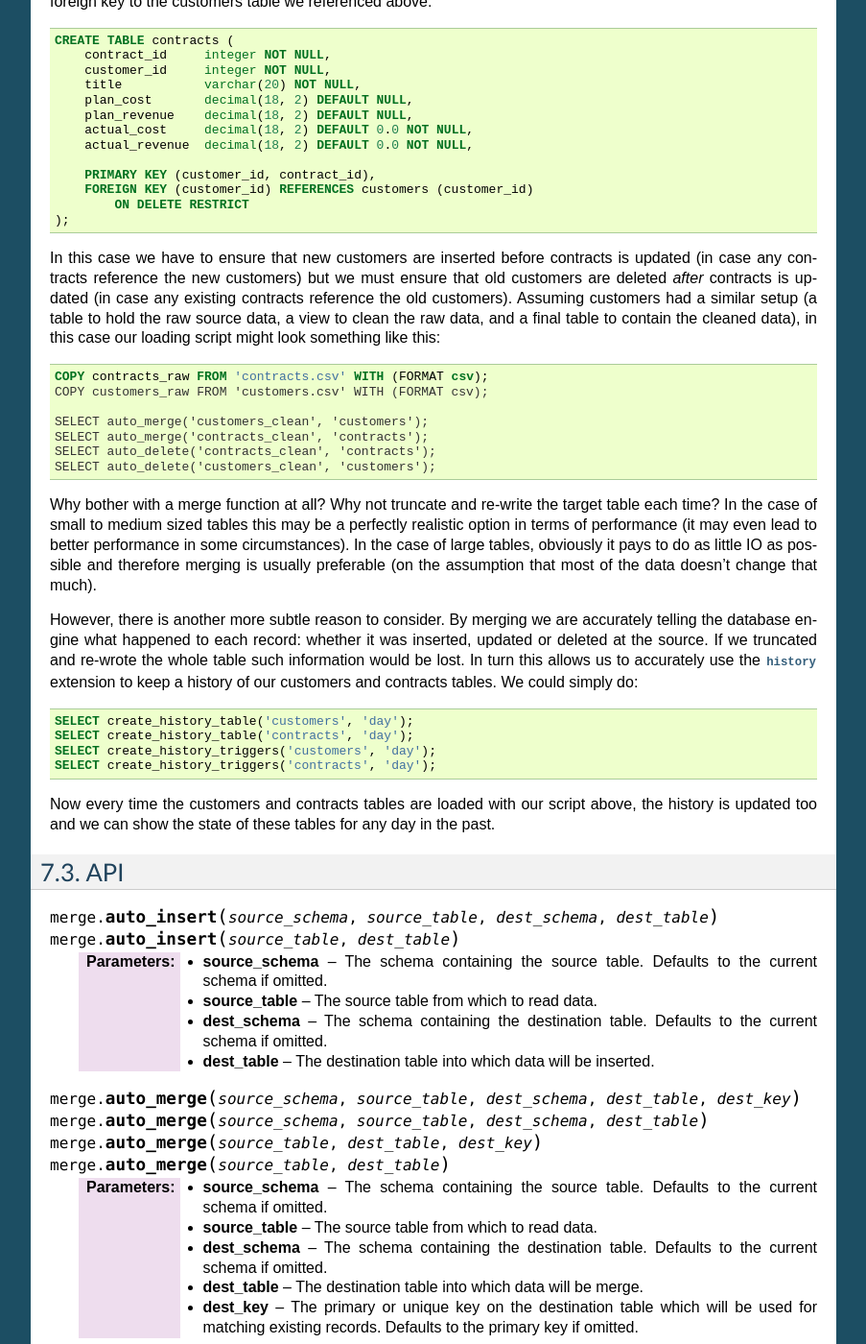
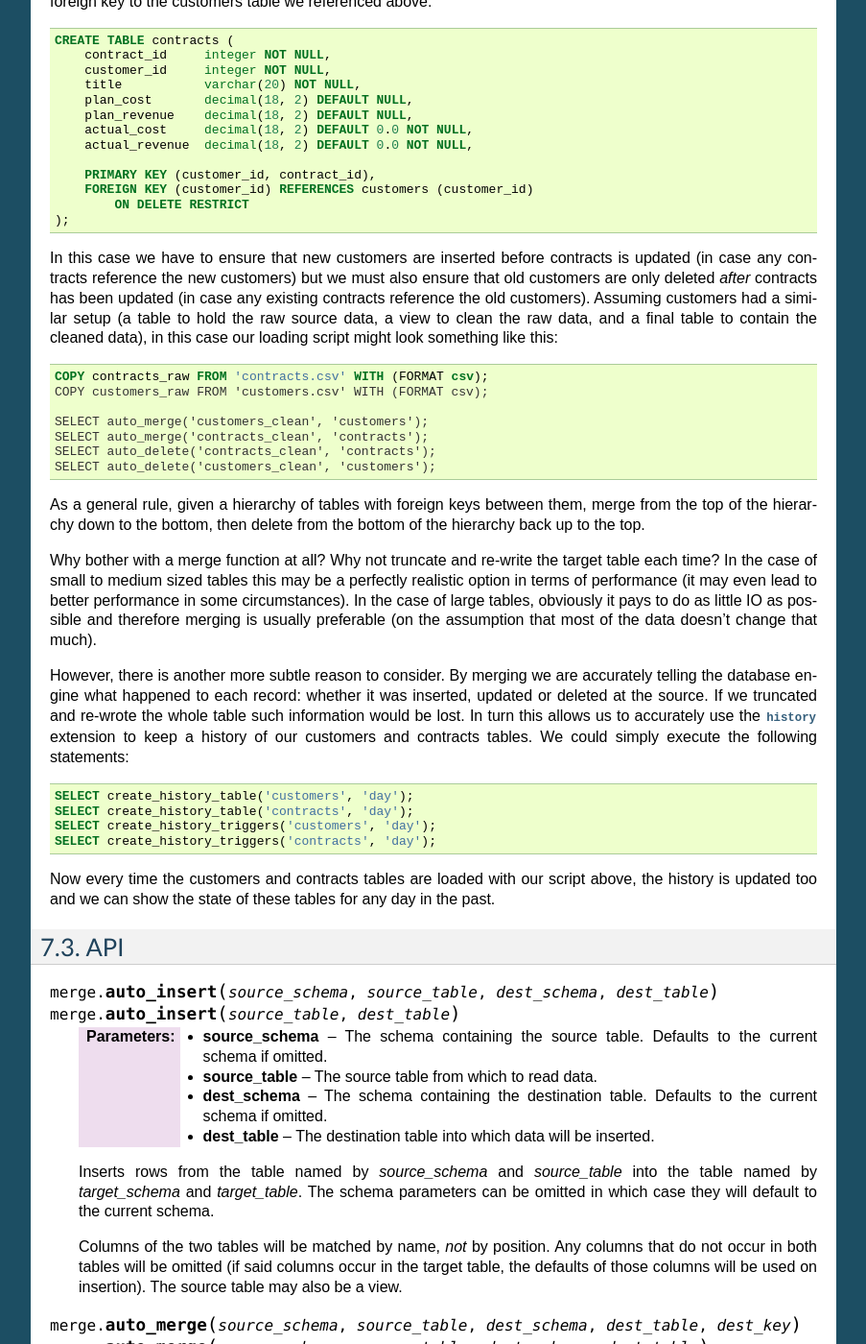
Before and after one commit to waveform-computing/oliphant, a Sphinx documentation site: the page built from docs/merge.rst, in a window 1280 px wide and 1400 px high, scrolled down 3771 px. Shown: the whole window at 96% size, without its empty margins (198-1101 px from the left). Built offline with Sphinx 7.4.7, drawn with Linux system fonts in a browser that asks for light colours; pages that are not in the unit, such as notebooks, are missing from menus; some of the changed text lies outside the part shown.

Commit message:
Finish off merge docs for now

```diff
--- a/docs/merge.rst
+++ b/docs/merge.rst
@@ -272,12 +272,12 @@
     );
 
 In this case we have to ensure that new customers are inserted before contracts
-is updated (in case any contracts reference the new customers) but we must
-ensure that old customers are deleted *after* contracts is updated (in case any
-existing contracts reference the old customers). Assuming customers had a
-similar setup (a table to hold the raw source data, a view to clean the raw
-data, and a final table to contain the cleaned data), in this case our loading
-script might look something like this:
+is updated (in case any contracts reference the new customers) but we must also
+ensure that old customers are only deleted *after* contracts has been updated
+(in case any existing contracts reference the old customers). Assuming
+customers had a similar setup (a table to hold the raw source data, a view to
+clean the raw data, and a final table to contain the cleaned data), in this
+case our loading script might look something like this:
 
 .. code-block:: psql
 
@@ -288,6 +288,10 @@
     SELECT auto_merge('contracts_clean', 'contracts');
     SELECT auto_delete('contracts_clean', 'contracts');
     SELECT auto_delete('customers_clean', 'customers');
+
+As a general rule, given a hierarchy of tables with foreign keys between them,
+merge from the top of the hierarchy down to the bottom, then delete from the
+bottom of the hierarchy back up to the top.
 
 Why bother with a merge function at all? Why not truncate and re-write the
 target table each time? In the case of small to medium sized tables this may be
@@ -302,7 +306,7 @@
 it was inserted, updated or deleted at the source. If we truncated and re-wrote
 the whole table such information would be lost. In turn this allows us to
 accurately use the :mod:`history` extension to keep a history of our customers
-and contracts tables. We could simply do:
+and contracts tables. We could simply execute the following statements:
 
 .. code-block:: sql
 
@@ -328,6 +332,16 @@
         to the current schema if omitted.
     :param dest_table: The destination table into which data will be inserted.
 
+    Inserts rows from the table named by *source_schema* and *source_table*
+    into the table named by *target_schema* and *target_table*. The schema
+    parameters can be omitted in which case they will default to the current
+    schema.
+
+    Columns of the two tables will be matched by name, *not* by position. Any
+    columns that do not occur in both tables will be omitted (if said columns
+    occur in the target table, the defaults of those columns will be used on
+    insertion). The source table may also be a view.
+
 .. function:: auto_merge(source_schema, source_table, dest_schema, dest_table, dest_key)
               auto_merge(source_schema, source_table, dest_schema, dest_table)
               auto_merge(source_table, dest_table, dest_key)
@@ -343,6 +357,28 @@
         will be used for matching existing records. Defaults to the primary
         key if omitted.
 
+    Merges rows from the table identified by *source_schema* and *source_table*
+    into the table identified by *target_schema* and *target_table*, based on
+    the primary or unique key of the target table named by *dest_key*. If the
+    schema parameters are omitted they default to the current schema. If the
+    *dest_key* parameter is omitted it defaults to the name of the primary key
+    of the target table.
+
+    Columns of the two tables will be matched by name, *not* by position. Any
+    columns that do not occur in both tables will be omitted from updates or
+    inserts. However, all columns specified in *dest_key* must also exist in
+    the source table.
+
+    If a row from the source table already exists in the target table, it will
+    be updated with the non-key attributes of that row in the source table.
+    Otherwise, it will be inserted into the target table.
+
+    .. warning::
+
+        This function is intended for bulk transfer between similarly
+        structured relations. It does not solve the concurrency issues required
+        by those looking for atomic upsert functionality.
+
 .. function:: auto_delete(source_schema, source_table, dest_schema, dest_table, dest_key)
               auto_delete(source_schema, source_table, dest_schema, dest_table)
               auto_delete(source_table, dest_table, dest_key)
@@ -357,3 +393,13 @@
     :param dest_key: The primary or unique key on the destination table which
         will be used for matching existing records. Defaults to the primary
         key if omitted.
+
+    Removes rows from the table identified by *target_schema* and
+    *target_table* if those rows do not also exist in the table identified by
+    *source_schema* and *source_table*, based on the primary or unique key of
+    the target table named by *dest_key*. If the schema parameters are omitted
+    they default to the current schema. If the *dest_key* parameter is omitted
+    it defaults to the primary key of the target table.
+
+    Columns of the two tables will be matched by name, *not* by position.  All
+    columns specified in *dest_key* must exist in the source table.
```
